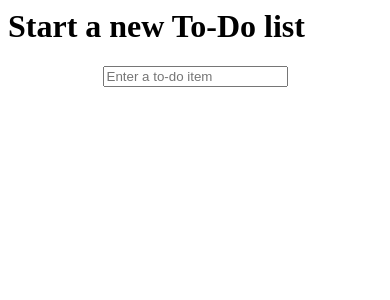
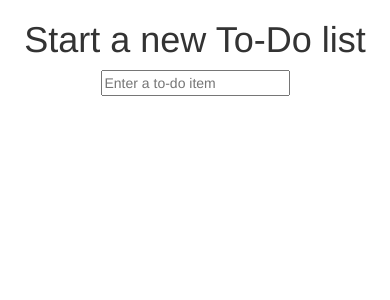
Before and after one commit to andrewzweb/python_tdd_book, a Django app: page / in a window 390 px wide. Shown: the top 300 px of the page. Run offline with Django 3.2, Linux system fonts and the light colour scheme.

Commit message:
add bootstrap and change layout

```diff
--- a/config_app/lists/templates/base.html
+++ b/config_app/lists/templates/base.html
@@ -1,17 +1,31 @@
 {% load static %}
 <html>
   <head>
+	<meta charset="utf-8">
+	<meta http-equiv="X-UA-Compatible" content="IE=edge">
+	<meta name="viewport" content="width=device-width, initial-scale=1">
 	<title>To-Do lists</title>
+	<link href="css/bootstrap.min.css" rel="stylesheet"/>
   </head>
   <body>
+	<div class="container">
+	  <div class="row">
+		<div class="col-md-6 col-md-offset-3">
+		  <div class="text-center">
 			<h1>{% block header_text %}{% endblock %}</h1>
 			<form method="POST" action="{% block form_action %}{% endblock %}">
-	  <p style="text-align: center;">
 			  <input id="id_new_item" placeholder="Enter a to-do item" name="item_text"/>
 			  {% csrf_token %}
-	  </p>
 			</form>
+		  </div>
+		</div>
+	  </div>
+	  <div class="row">
+		<div class="col-md-6 col-md-offset-3">
 		  {% block table %}
 		  {% endblock %}
+		</div>
+	  </div>
+	</div>
   </body>
 </html>
```
Lines whose indentation alone changed are shown as unchanged.
